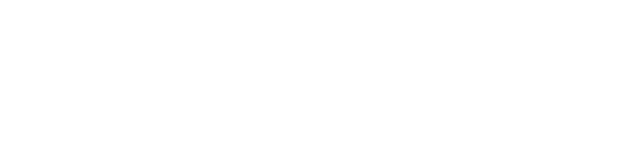
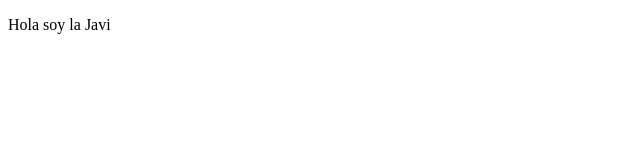
Before and after one commit to newh17/projecteLlenguatgesEquip4, a plain HTML site: page html/pagina2.html in a window 1280 px wide. Shown: the whole page, without its empty margins (0-640 px from the left). Drawn offline with Linux system fonts and the light colour scheme.

Commit message:
he añadido parágrafo

```diff
--- a/html/pagina2.html
+++ b/html/pagina2.html
@@ -6,6 +6,6 @@
     <title>Document</title>
 </head>
 <body>
-
+    <p>Hola soy la Javi</p>
 </body>
 </html>
```
